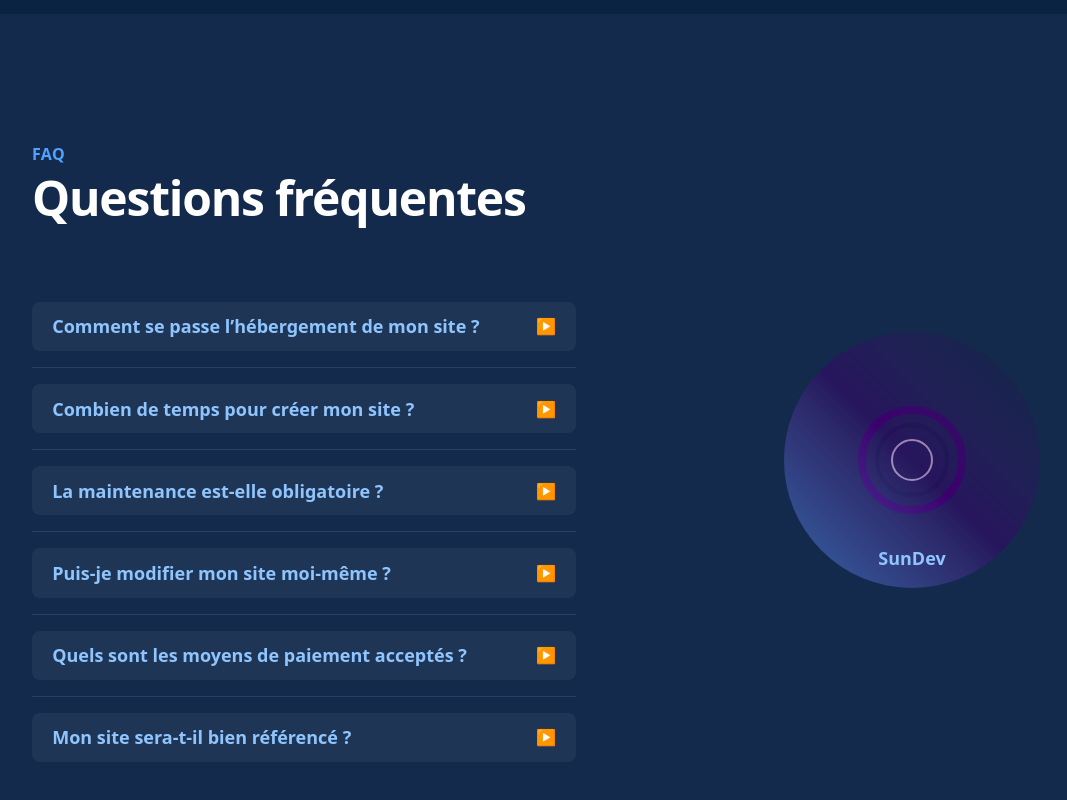
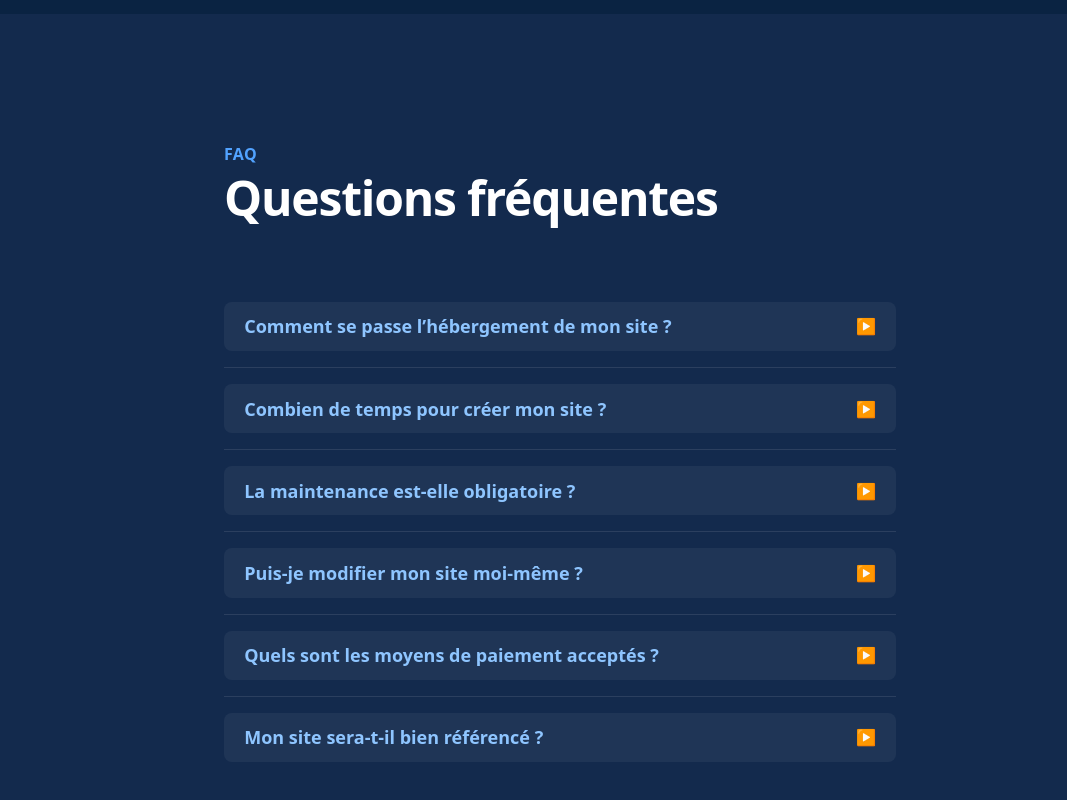
Before and after one commit to Sullivankow/portfolio, a React (Vite) app: page / in a window 1280 px wide. Shown: the part 6126-6926 px from the top of the page, without its empty margins (32-1099 px from the left). Built offline with nearby package versions, Linux system fonts and the light colour scheme.

Commit message:
MAJ Faq animatino deleted

```diff
--- a/src/components/faq.tsx
+++ b/src/components/faq.tsx
@@ -55,9 +55,9 @@ export default function FAQ() {
       ref={ref}
       className={`relative isolate bg-[#132a4d] px-6 py-24 sm:py-32 lg:px-8 text-white font-sans ${visible ? 'animate-slide-in' : 'opacity-0'}`}
     >
-      <div className="mx-auto max-w-6xl grid grid-cols-1 lg:grid-cols-2 gap-16 items-start">
-        {/* Colonne gauche : FAQ */}
-        <div>
+      <div className="mx-auto max-w-3xl flex flex-col items-center justify-center">
+        {/* Bloc FAQ centré */}
+        <div className="w-full">
           <div className="max-w-3xl text-left">
             <h2 className="text-base font-semibold text-blue-400 tracking-wide uppercase">FAQ</h2>
             <p className="mt-2 text-4xl font-bold tracking-tight text-white sm:text-5xl">
@@ -89,19 +89,7 @@ export default function FAQ() {
             ))}
           </div>
         </div>
-        {/* Colonne droite : animation décorative */}
-        <div className="flex flex-col items-center justify-center h-full">
-          {/* Exemple d’animation décorative : cercle animé */}
-          <div className="relative w-64 h-64 flex items-center justify-center">
-            <div className="absolute inset-0 rounded-full bg-gradient-to-tr from-blue-400 via-[#3B006E] to-[#0a2342] animate-pulse opacity-40"></div>
-            <svg width="120" height="120" viewBox="0 0 120 120" fill="none" xmlns="http://www.w3.org/2000/svg">
-              <circle cx="60" cy="60" r="50" stroke="#3B006E" strokeWidth="8" fill="none" />
-              <circle cx="60" cy="60" r="35" stroke="#0a2342" strokeWidth="4" fill="none" />
-              <circle cx="60" cy="60" r="20" stroke="#fff" strokeWidth="2" fill="none" />
-            </svg>
-            <span className="absolute bottom-4 left-1/2 -translate-x-1/2 text-blue-300 font-semibold text-lg">SunDev</span>
-          </div>
-        </div>
+        {/* Colonne droite supprimée pour centrage */}
       </div>
     </section>
 
```
